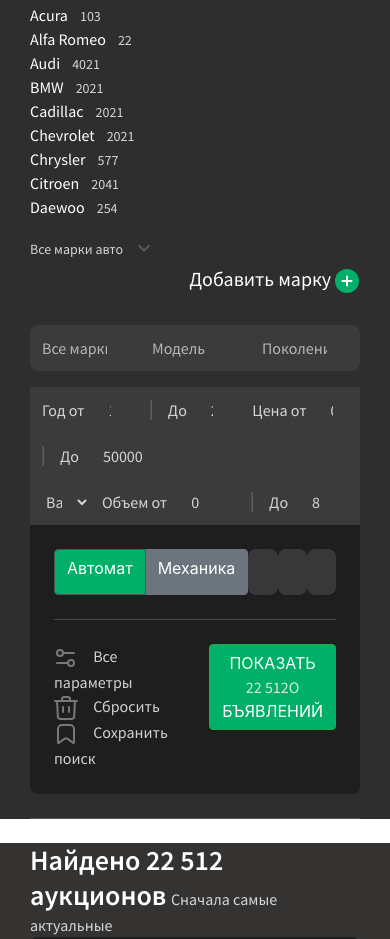
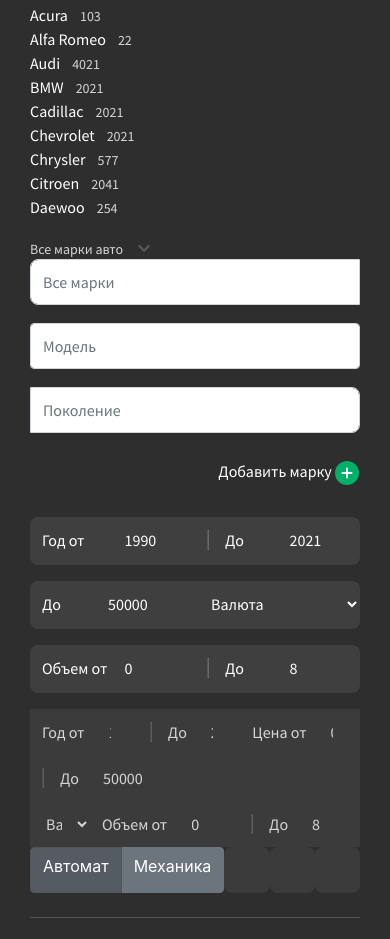
Before and after one commit to wintgromyko/avto.by, a plain HTML site: page avby3.1/auction.html in a window 390 px wide. Shown: the part 779-1718 px from the top of the page. Drawn offline with Linux system fonts and the light colour scheme.

Commit message:
аукцион

```diff
--- a/avby3.1/auction.html
+++ b/avby3.1/auction.html
@@ -9,6 +9,7 @@
   <!-- Bootstrap CSS -->
   <link href="css/bootstrap.min.css" rel="stylesheet">
   <link href="css/index.css" rel="stylesheet">
+  <link href="css/bam.css" rel="stylesheet">
 
 
   <title>Hello, world!</title>
@@ -273,27 +274,15 @@
                     stroke-linecap="round" stroke-linejoin="round" />
                 </svg>
               </div>
-              <div class="d-flex row justify-content-end pb-4">
-                <span class="nav-item">
-                  <a class="nav-link" href="#">Добавить марку
-                    <svg xmlns="http://www.w3.org/2000/svg" width="24" height="24" viewBox="0 0 24 24" fill="none">
-                      <circle cx="12" cy="12" r="12" fill="#00AF68" />
-                      <path d="M12 7.5V16.5" stroke="white" stroke-width="2" stroke-linecap="round"
-                        stroke-linejoin="round" />
-                      <path d="M7.5 12L16.5 12" stroke="white" stroke-width="2" stroke-linecap="round"
-                        stroke-linejoin="round" />
-                    </svg>
-                  </a>
-                </span>
 
-              </div>
             </h5>
           </div>
 
           <div id="collapseOne" class="collapse show" aria-labelledby="headingOne" data-parent="#accordion">
             <section class="form-car container-fluid p-0">
               <div class="container p-0">
-                <div class="input-group form-car-item mb-3">
+                <!-- год модель поколение start-->
+                <div class="car-form-1">
                   <input type="text" class="form-control" list="brands" placeholder="Все марки">
                   <datalist id="brands">
                     <option value="Edge">
@@ -318,6 +307,107 @@
                     <option value="Opera">
                     <option value="Safari">
                   </datalist>
+                </div>
+
+                <!-- год модель поколение start-->
+                <div class="d-flex row justify-content-end pb-4">
+                  <span class="nav-item">
+                    <a class="nav-link" href="#">Добавить марку
+                      <svg xmlns="http://www.w3.org/2000/svg" width="24" height="24" viewBox="0 0 24 24" fill="none">
+                        <circle cx="12" cy="12" r="12" fill="#00AF68" />
+                        <path d="M12 7.5V16.5" stroke="white" stroke-width="2" stroke-linecap="round"
+                          stroke-linejoin="round" />
+                        <path d="M7.5 12L16.5 12" stroke="white" stroke-width="2" stroke-linecap="round"
+                          stroke-linejoin="round" />
+                      </svg>
+                    </a>
+                  </span>
+
+                </div>
+                <div class="car-form-2">
+                  <div class="year">
+                    <div class="input-group-prepend">
+                      <span class="input-group-text span-dec" id="inputGroup-sizing-default">Год от</span>
+                    </div>
+                    <input type="number" name="year-min" class="form-control" min="1900" max="2099" step="1"
+                      value="1990">
+                    <div class="input-group-prepend span-dec">
+                      <span class="input-group-text" ><svg width="2" height="20"
+                          viewBox="0 0 2 20" fill="none" xmlns="http://www.w3.org/2000/svg">
+                          <rect opacity="0.5" x="0.666664" width="1" height="20" fill="#C4C4C4" />
+                        </svg>
+                        До</span>
+                    </div>
+                    <input type="number" name="year-max" class="form-control" min="1900" max="2099" step="1"
+                      value="2021">
+                  </div>
+                  <div class="price">
+                    <!-- <div class="input-group-prepend">
+                        <span class="input-group-text span-dec" id="inputGroup-sizing-default">Цена от</span>
+                      </div>
+                      <input type="number" name="price-min" class="form-control" min="0" max="9999999" step="100" value="0"> -->
+                    <div class="input-group-prepend">
+                      <span class="input-group-text span-dec" ><svg width="2" height="20"
+                          viewBox="0 0 2 20" fill="none" xmlns="http://www.w3.org/2000/svg">
+                          <rect opacity="0.5" x="0.666664" width="1" height="20" fill="#C4C4C4" />
+                        </svg>
+                        До</span>
+                    </div>
+                    <input type="number" name="price-max" class="form-control" min="0" max="9999999" step="100"
+                      value="50000">
+                    <div class="input-group-prepend span-dec">
+                      <select class="form-control currency" name="currency">
+                        <option value="" disabled="" selected="">Валюта</option>
+                        <option>2</option>
+                        <option>3</option>
+                        <option>4</option>
+                        <option>5</option>
+                      </select>
+                    </div>
+                  </div>
+                    <div class="volumes">
+                      <div class="input-group-prepend span-dec">
+                        <span class="input-group-text" >Объем от</span>
+                      </div>
+                      <input type="number" name="year-min" class="form-control" min="0" max="8" step="1" value="0">
+                      <div class="input-group-prepend span-dec">
+                        <span class="input-group-text" id="inputGroup-sizing-default"><svg width="2" height="20"
+                            viewBox="0 0 2 20" fill="none" xmlns="http://www.w3.org/2000/svg">
+                            <rect opacity="0.5" x="0.666664" width="1" height="20" fill="#C4C4C4" />
+                          </svg>
+                          До</span>
+                      </div>
+                      <input type="number" name="year-max" class="form-control" min="0" max="8" step="1" value="8">
+                    </div>
+
+                    <!-- dectop start-->
+                  <!-- <div class="input-group form-car-item mb-3"> -->
+
+
+                  <!-- <input type="text" class="form-control" list="brands" placeholder="Все марки">
+                  <datalist id="brands">
+                    <option value="Edge">
+                    <option value="Firefox">
+                    <option value="Chrome">
+                    <option value="Opera">
+                    <option value="Safari">
+                  </datalist>
+                  <input type="text" class="form-control" list="Model" placeholder="Модель">
+                  <datalist id="Model">
+                    <option value="Edge">
+                    <option value="Firefox">
+                    <option value="Chrome">
+                    <option value="Opera">
+                    <option value="Safari">
+                  </datalist>
+                  <input type="text" class="form-control" list="Generation" placeholder="Поколение">
+                  <datalist id="Generation">
+                    <option value="Edge">
+                    <option value="Firefox">
+                    <option value="Chrome">
+                    <option value="Opera">
+                    <option value="Safari">
+                  </datalist> -->
                 </div>
                 <div class="input-group  form-car-item">
                   <div class="input-group-prepend">
@@ -366,6 +456,7 @@
                     </div>
                     <input type="number" name="year-max" class="form-control" min="0" max="8" step="1" value="8">
                   </div>
+                  <!-- dectop end-->
                 </div>
                 <div class="input-group form-car-item">
                   <div class="btn-group btn-group-toggle" data-toggle="buttons">
@@ -456,14 +547,12 @@
                               </div>
 
                               <div class="checkbox">
-                              <input class="custom-checkbox" type="checkbox" id="mp3" name="mp3"
-                                value="mp3">
+                                <input class="custom-checkbox" type="checkbox" id="mp3" name="mp3" value="mp3">
                                 <label class="check-title" for="mp3">CD или MP3</label>
                               </div>
 
                               <div class="checkbox">
-                              <input class="custom-checkbox" type="checkbox" id="USB" name="USB"
-                                value="USB">
+                                <input class="custom-checkbox" type="checkbox" id="USB" name="USB" value="USB">
                                 <label class="check-title" for="USB">USB</label>
                               </div>
 
@@ -474,8 +563,7 @@
                               </div>
 
                               <div class="checkbox">
-                              <input class="custom-checkbox" type="checkbox" id="gps" name="gps"
-                                value="gps">
+                                <input class="custom-checkbox" type="checkbox" id="gps" name="gps" value="gps">
                                 <label class="check-title" for="gps">Штатная навигация</label>
                               </div>
 
@@ -488,7 +576,8 @@
                               </div>
 
                               <div class="checkbox">
-                              <input class="custom-checkbox" type="checkbox" id="anti-fog" name="anti-fog" value="anti-fog">
+                                <input class="custom-checkbox" type="checkbox" id="anti-fog" name="anti-fog"
+                                  value="anti-fog">
                                 <label class="check-title" for="anti-fog">Противотуманные</label>
                               </div>
                             </div>
@@ -611,7 +700,8 @@
           <img src="img/Rectangle-324.jpg" alt="">
           <div class="cart-boby-item-dec">
             <div class="cart-head"><span class="cart-boby-item-dec-title">Kia Sportage II</span>
-                        <div class="cart-price"><span class="cart-boby-item-dec-price-br">17 732 <span class="cart-boby-item-dec-price-sinvol">Br</span><br></span>
+              <div class="cart-price"><span class="cart-boby-item-dec-price-br">17 732 <span
+                    class="cart-boby-item-dec-price-sinvol">Br</span><br></span>
                 <span class="cart-boby-item-dec-price-us"><span class="about">≈ </span> 6853
                   <span class="cart-boby-item-dec-price-sinvol">$</span></span>
               </div>
@@ -637,11 +727,15 @@
         <div class="cart-body-item ">
           <img src="img/Rectangle-324.jpg" alt="">
           <div class="cart-boby-item-dec">
-                    <div class="cart-head"><span class="cart-boby-item-dec-title">Kia Sportage II <svg width="31" height="13" viewBox="0 0 31 13" fill="none" xmlns="http://www.w3.org/2000/svg">
+            <div class="cart-head"><span class="cart-boby-item-dec-title">Kia Sportage II <svg width="31" height="13"
+                  viewBox="0 0 31 13" fill="none" xmlns="http://www.w3.org/2000/svg">
                   <rect y="1" width="31" height="12" rx="3" fill="#00AF68"></rect>
-                        <path d="M9.9 10L7.93 3.48H9.49L10.27 6.52C10.37 6.88 10.4567 7.23 10.53 7.57C10.61 7.90333 10.7 8.25 10.8 8.61H10.84C10.9333 8.25 11.02 7.90333 11.1 7.57C11.18 7.23 11.2667 6.88 11.36 6.52L12.13 3.48H13.63L11.67 10H9.9ZM14.3266 10V3.48H15.7966V10H14.3266ZM17.3345 10V3.48H18.8445L20.5445 6.72L21.1845 8.16H21.2245C21.1911 7.81333 21.1511 7.42667 21.1045 7C21.0645 6.57333 21.0445 6.16667 21.0445 5.78V3.48H22.4445V10H20.9345L19.2345 6.75L18.5945 5.33H18.5545C18.5878 5.69 18.6245 6.07667 18.6645 6.49C18.7111 6.90333 18.7345 7.30333 18.7345 7.69V10H17.3345Z" fill="white"></path>
+                  <path
+                    d="M9.9 10L7.93 3.48H9.49L10.27 6.52C10.37 6.88 10.4567 7.23 10.53 7.57C10.61 7.90333 10.7 8.25 10.8 8.61H10.84C10.9333 8.25 11.02 7.90333 11.1 7.57C11.18 7.23 11.2667 6.88 11.36 6.52L12.13 3.48H13.63L11.67 10H9.9ZM14.3266 10V3.48H15.7966V10H14.3266ZM17.3345 10V3.48H18.8445L20.5445 6.72L21.1845 8.16H21.2245C21.1911 7.81333 21.1511 7.42667 21.1045 7C21.0645 6.57333 21.0445 6.16667 21.0445 5.78V3.48H22.4445V10H20.9345L19.2345 6.75L18.5945 5.33H18.5545C18.5878 5.69 18.6245 6.07667 18.6645 6.49C18.7111 6.90333 18.7345 7.30333 18.7345 7.69V10H17.3345Z"
+                    fill="white"></path>
                 </svg></span>
-                        <div class="cart-price"><span class="cart-boby-item-dec-price-br">17 732 <span class="cart-boby-item-dec-price-sinvol">Br</span><br></span>
+              <div class="cart-price"><span class="cart-boby-item-dec-price-br">17 732 <span
+                    class="cart-boby-item-dec-price-sinvol">Br</span><br></span>
                 <span class="cart-boby-item-dec-price-us"><span class="about">≈ </span> 6853
                   <span class="cart-boby-item-dec-price-sinvol">$</span></span>
               </div>
@@ -668,7 +762,8 @@
           <img src="img/Rectangle-324.jpg" alt="">
           <div class="cart-boby-item-dec">
             <div class="cart-head"><span class="cart-boby-item-dec-title">Kia Sportage II</span>
-                        <div class="cart-price"><span class="cart-boby-item-dec-price-br">17 732 <span class="cart-boby-item-dec-price-sinvol">Br</span><br></span>
+              <div class="cart-price"><span class="cart-boby-item-dec-price-br">17 732 <span
+                    class="cart-boby-item-dec-price-sinvol">Br</span><br></span>
                 <span class="cart-boby-item-dec-price-us"><span class="about">≈ </span> 6853
                   <span class="cart-boby-item-dec-price-sinvol">$</span></span>
               </div>
@@ -695,7 +790,8 @@
           <img src="img/Rectangle-324.jpg" alt="">
           <div class="cart-boby-item-dec">
             <div class="cart-head"><span class="cart-boby-item-dec-title">Kia Sportage II</span>
-                        <div class="cart-price"><span class="cart-boby-item-dec-price-br">17 732 <span class="cart-boby-item-dec-price-sinvol">Br</span><br></span>
+              <div class="cart-price"><span class="cart-boby-item-dec-price-br">17 732 <span
+                    class="cart-boby-item-dec-price-sinvol">Br</span><br></span>
                 <span class="cart-boby-item-dec-price-us"><span class="about">≈ </span> 6853
                   <span class="cart-boby-item-dec-price-sinvol">$</span></span>
               </div>
@@ -720,14 +816,18 @@
         </div>
         <div class="car-page">
           <ul class="pagination">
-                    <li class="page-item"><a class="page-link" href="#"><svg width="24" height="24" viewBox="0 0 24 24" fill="none" xmlns="http://www.w3.org/2000/svg">
-                        <path d="M15.9632 5L9.00002 11.9632L15.9632 18.9263" stroke="white" stroke-width="2" stroke-linecap="round" stroke-linejoin="round"></path>
+            <li class="page-item"><a class="page-link" href="#"><svg width="24" height="24" viewBox="0 0 24 24"
+                  fill="none" xmlns="http://www.w3.org/2000/svg">
+                  <path d="M15.9632 5L9.00002 11.9632L15.9632 18.9263" stroke="white" stroke-width="2"
+                    stroke-linecap="round" stroke-linejoin="round"></path>
                 </svg></a></li>
             <li class="page-item"><a class="page-link" href="#">1</a></li>
             <li class="page-item"><a class="page-link" href="#">2</a></li>
             <li class="page-item"><a class="page-link" href="#">3</a></li>
-                    <li class="page-item"><a class="page-link" href="#"><svg width="24" height="24" viewBox="0 0 24 24" fill="none" xmlns="http://www.w3.org/2000/svg">
-                        <path d="M9 5L15.9632 11.9632L9 18.9263" stroke="white" stroke-width="2" stroke-linecap="round" stroke-linejoin="round"></path>
+            <li class="page-item"><a class="page-link" href="#"><svg width="24" height="24" viewBox="0 0 24 24"
+                  fill="none" xmlns="http://www.w3.org/2000/svg">
+                  <path d="M9 5L15.9632 11.9632L9 18.9263" stroke="white" stroke-width="2" stroke-linecap="round"
+                    stroke-linejoin="round"></path>
                 </svg></a></li>
           </ul>
         </div>
--- a/avby3.1/css/bam.css
+++ b/avby3.1/css/bam.css
@@ -32,8 +32,33 @@
       width: 376px;
       margin: auto;
     }
+    #collapseOne input:hover,#collapseOne select:hover{
+      background-color: #3F3F3F;
+    }
+    @media only screen and (max-width: 768px) {
+      .year,.volumes{
+        display: grid;
+        grid-template-columns: 25% 25% 25% 25%;
+      }
+      .price{
+        display: grid;
+        grid-template-columns: 20% 30% 50%;
+      }
+      .year span,.volumes span,.price span,.year input,.volumes input,.price input,.currency{
+        background: unset;
+        border: unset;
 
-    @media only screen and (max-width: 768px) {
+      }
+
+      .year span,.volumes span,.price span,.year input::placeholder,.volumes input::placeholder,.price input::placeholder,input,.volumes input,.price input ,.currency{
+        font-family: Source Sans Pro;
+        font-style: normal;
+        font-weight: normal;
+        font-size: 16px;
+        line-height: 20px;
+        color: #FFFFFF!important;
+        /* opacity: 0.5; */
+      }
 
       .login,
       .check_in,
@@ -53,6 +78,22 @@
       #mySidenav h2 {
         font-size: 40px;
       }
+      .car-form-2 > div.price > div:nth-child(1) > span > svg{
+        display: none;
+      }
+      .car-form-2{
+        background: none!important;
+      }
+      .year ,.price,.volumes{
+        background: #3F3F3F;
+        border-radius: 8px;
+        max-height: 48px;
+        margin-bottom: 16px;
+      }
+      .car-form-2{
+        padding: 0 !important;
+      }
+
     }
 
     .recovery {
@@ -191,7 +232,3 @@
       z-index: 4;
       opacity: 0.8;
     }
-
-    /* body {
-        overflow: hidden;
-      } */
```
Lines whose indentation alone changed are shown as unchanged.
